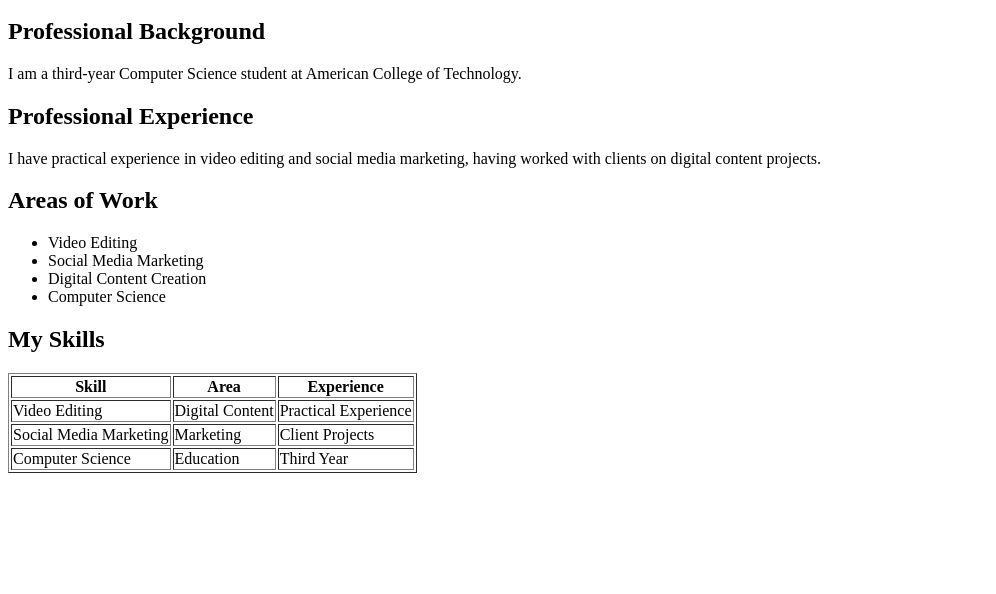
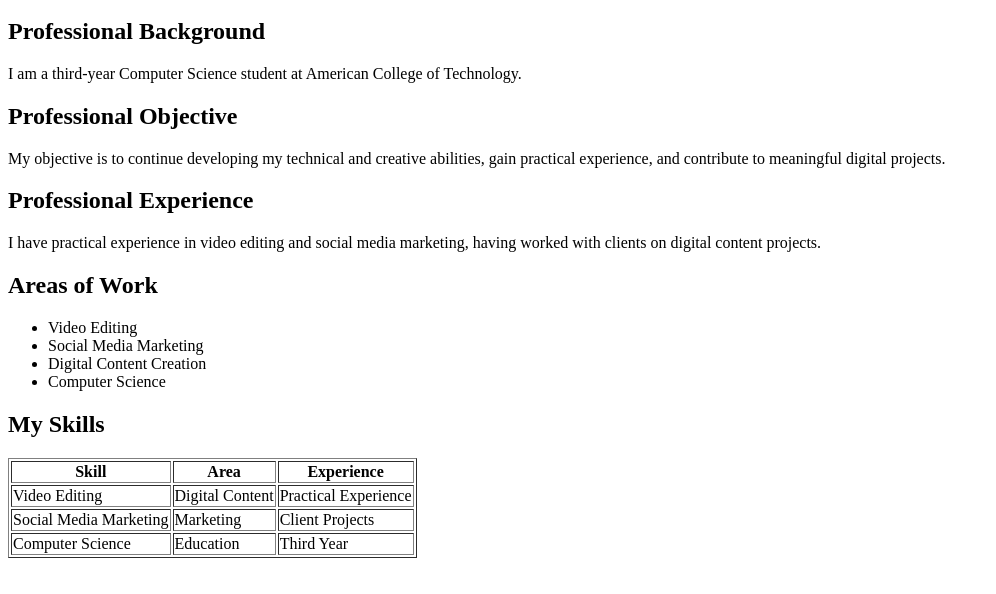
Before and after one commit to zemikael098-rtx/zemikael-portfolio, a plain HTML site: page about.html in a window 1280 px wide. Shown: the part 100-694 px from the top of the page, without its empty margins (0-996 px from the left). Drawn offline with Linux system fonts and the light colour scheme.

Commit message:
Add professional objective to about page

```diff
--- a/about.html
+++ b/about.html
@@ -24,6 +24,11 @@
         I am a third-year Computer Science student
         at American College of Technology.
     </p>
+    <h2>Professional Objective</h2>
+<p>
+    My objective is to continue developing my technical and creative abilities,
+    gain practical experience, and contribute to meaningful digital projects.
+</p>
 
     <h2>Professional Experience</h2>
     <p>
```
